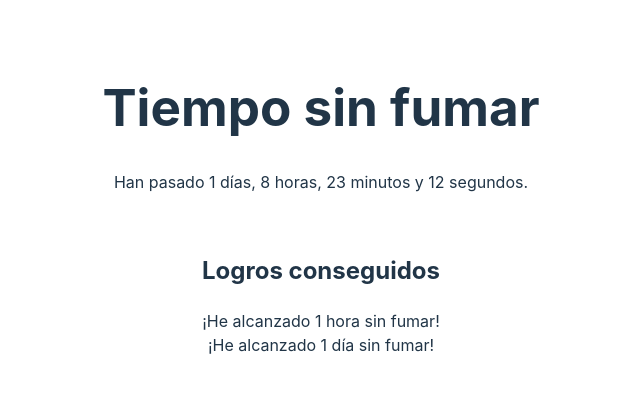
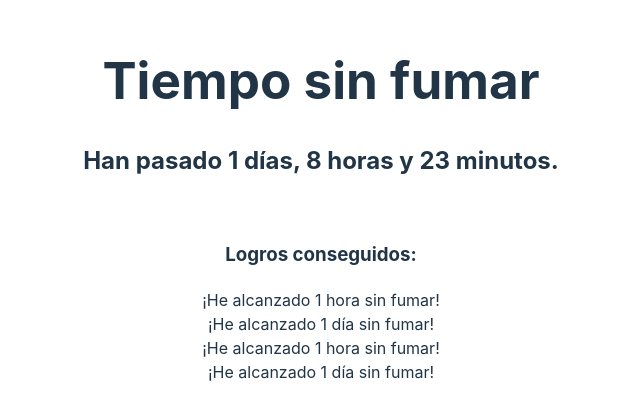
Before and after one commit to scsanchez/smoke-free-timer, a React (Vite) app: page / in a window 1280 px wide. Shown: the part 199-618 px from the top of the page, without its empty margins (319-959 px from the left). Built offline with nearby package versions, Linux system fonts and the light colour scheme.

Commit message:
titles changed

```diff
--- a/src/App.tsx
+++ b/src/App.tsx
@@ -5,7 +5,6 @@ interface TimeElapsed {
   days: number;
   hours: number;
   minutes: number;
-  seconds: number;
 }
 
 const achievements = [
@@ -16,18 +15,9 @@ const achievements = [
   { time: 4 * 24 * 60 * 60 * 1000, message: "¡He alcanzado 4 días sin fumar!" },
   { time: 5 * 24 * 60 * 60 * 1000, message: "¡He alcanzado 5 días sin fumar!" },
   { time: 6 * 24 * 60 * 60 * 1000, message: "¡He alcanzado 6 días sin fumar!" },
-  {
-    time: 7 * 24 * 60 * 60 * 1000,
-    message: "¡He alcanzado 1 semana sin fumar!",
-  },
-  {
-    time: 14 * 24 * 60 * 60 * 1000,
-    message: "¡He alcanzado 2 semanas sin fumar!",
-  },
-  {
-    time: 21 * 24 * 60 * 60 * 1000,
-    message: "¡He alcanzado 3 semanas sin fumar!",
-  },
+  { time: 7 * 24 * 60 * 60 * 1000, message: "¡He alcanzado 1 semana sin fumar!" },
+  { time: 14 * 24 * 60 * 60 * 1000, message: "¡He alcanzado 2 semanas sin fumar!" },
+  { time: 21 * 24 * 60 * 60 * 1000, message: "¡He alcanzado 3 semanas sin fumar!" },
   { time: 30 * 24 * 60 * 60 * 1000, message: "¡He alcanzado 1 mes sin fumar!" },
   // Añade más logros según sea necesario
 ];
@@ -37,7 +27,6 @@ function App() {
     days: 0,
     hours: 0,
     minutes: 0,
-    seconds: 0,
   });
 
   const [achieved, setAchieved] = useState<string[]>([]);
@@ -54,22 +43,19 @@ function App() {
       const days = Math.floor(difference / (1000 * 60 * 60 * 24));
       const hours = Math.floor((difference / (1000 * 60 * 60)) % 24);
       const minutes = Math.floor((difference / 1000 / 60) % 60);
-      const seconds = Math.floor((difference / 1000) % 60);
 
-      setTimeElapsed({ days, hours, minutes, seconds });
+      setTimeElapsed({ days, hours, minutes });
 
       // Verifica logros
       achievements.forEach((achievement) => {
-        if (
-          difference >= achievement.time &&
-          !achieved.includes(achievement.message)
-        ) {
+        if (difference >= achievement.time && !achieved.includes(achievement.message)) {
           setAchieved((prev) => [...prev, achievement.message]);
         }
       });
     };
 
-    const intervalId = setInterval(updateTimer, 1000);
+    updateTimer(); // Llama a updateTimer inmediatamente para establecer el estado inicial
+    const intervalId = setInterval(updateTimer, 60000); // Actualiza cada minuto
 
     return () => clearInterval(intervalId);
   }, [achieved]);
@@ -78,13 +64,13 @@ function App() {
     <div className="container">
       <div className="box">
         <h1>Tiempo sin fumar</h1>
-        <p>
-          Han pasado {timeElapsed.days} días, {timeElapsed.hours} horas,{" "}
-          {timeElapsed.minutes} minutos y {timeElapsed.seconds} segundos.
-        </p>
+        <h2>
+          Han pasado {timeElapsed.days} días, {timeElapsed.hours} horas y{" "}
+          {timeElapsed.minutes} minutos.
+        </h2>
         <br />
         <div className="achievements">
-          <h2>Logros conseguidos</h2>
+          <h3>Logros conseguidos:</h3>
           <ul className="no-bullets">
             {achieved.map((achievement, index) => (
               <li key={index}>{achievement}</li>
```
